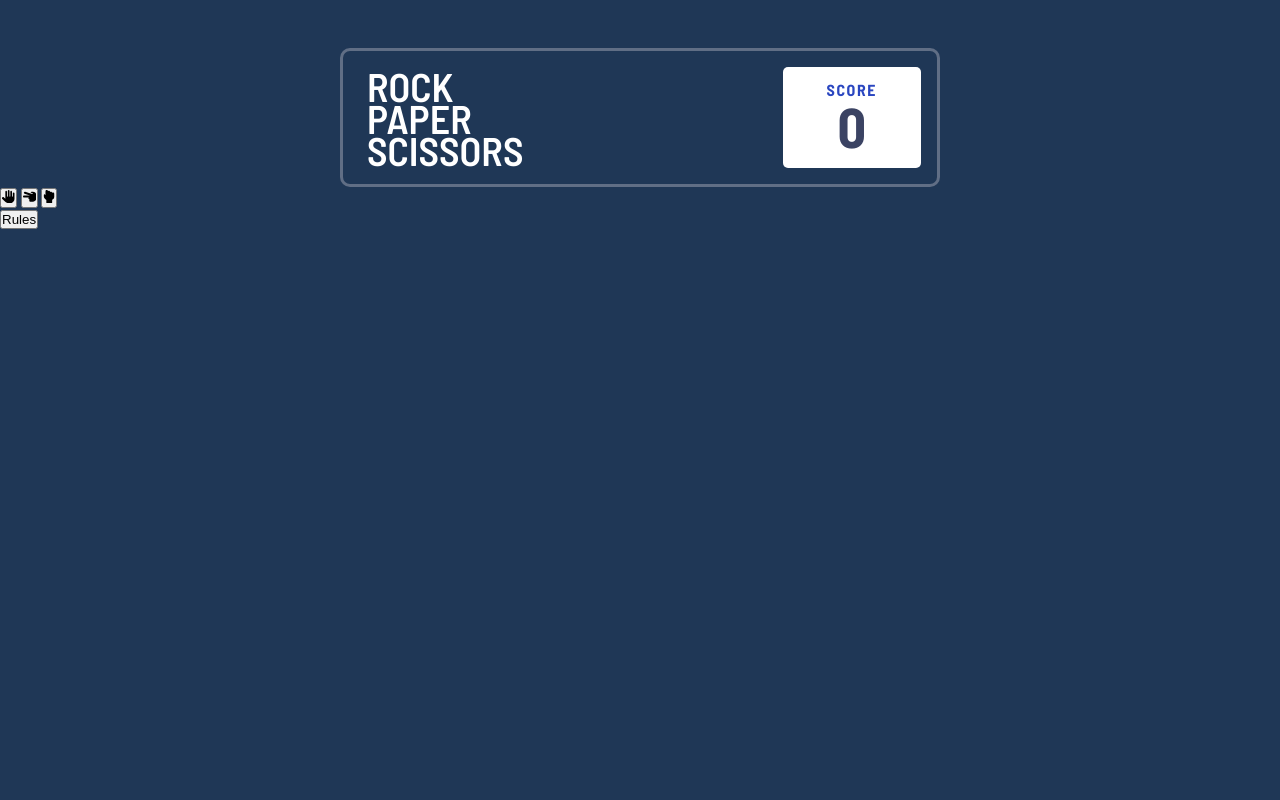
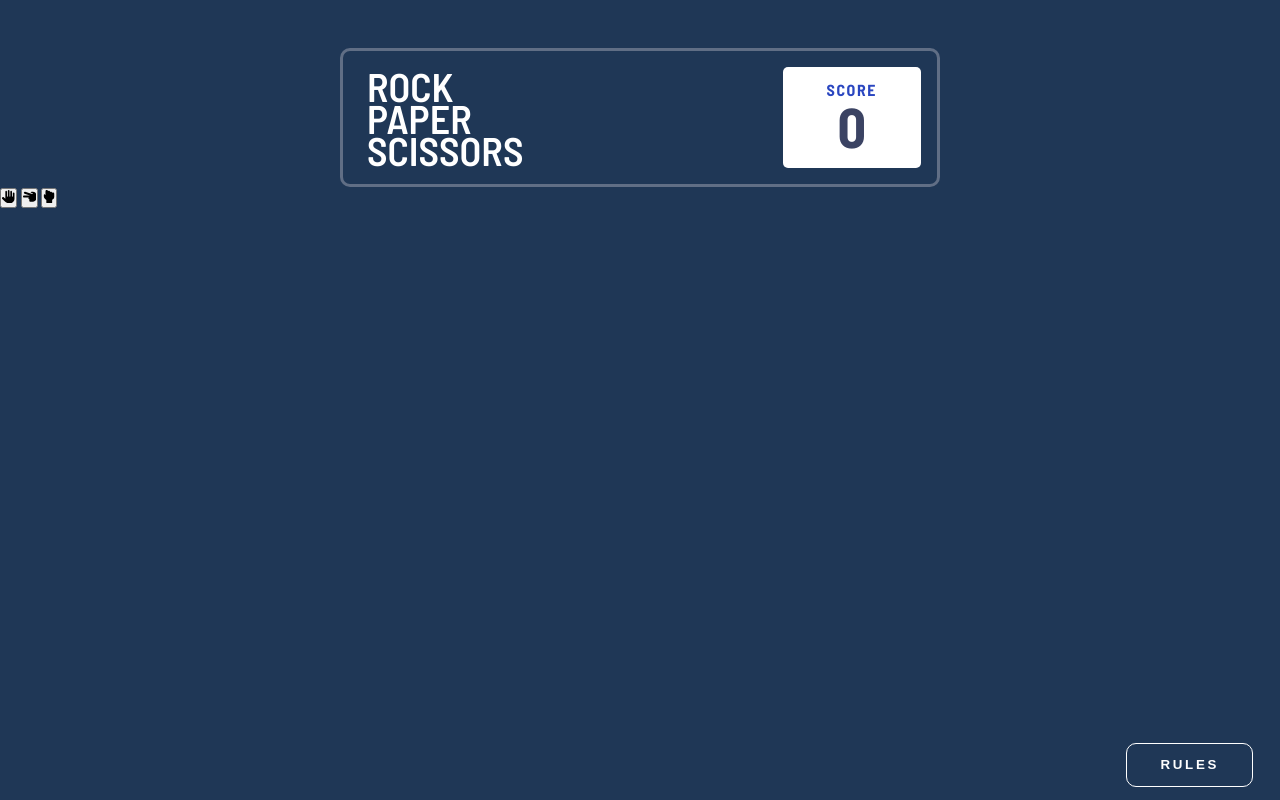
Before and after one commit to elizerdim/rock-paper-scissors, a plain HTML site: page index.html in a window 1280 px wide. Drawn offline with Linux system fonts and the light colour scheme.

Commit message:
Add footer styles

```diff
--- a/index.html
+++ b/index.html
@@ -36,7 +36,7 @@
     </button>
   </main>
   <footer>
-    <button>Rules</button>
+    <button class="rules-btn">Rules</button>
   </footer>
 </body>
 </html>
--- a/styles.css
+++ b/styles.css
@@ -28,6 +28,9 @@ body {
   font-family: "Barlow Semi Condensed", sans-serif;
   background-color: var(--radial-gradient-1);
   text-transform: uppercase;
+  display: flex;
+  flex-direction: column;
+  min-height: 100vh;
 }
 
 header {
@@ -51,7 +54,7 @@ header h1 {
 .score {
   background-color: var(--white);
   text-align: center;
-  width: 28%;
+  width: 35%;
   border-radius: 5px;
   padding: .8em .8em 1.2em .8em;
 }
@@ -68,6 +71,26 @@ header h1 {
   font-weight: 700;
   line-height: .8em;
   margin-top: .1em;
+}
+
+footer {
+  display: flex;
+  justify-content: center;
+  align-items: center;
+  margin-top: auto;
+}
+
+footer .rules-btn {
+  background-color: transparent;
+  border: none;
+  color: var(--white);
+  text-transform: uppercase;
+  border: 1px solid var(--white);
+  border-radius: 10px;
+  padding: 1em 2.5em;
+  letter-spacing: .2em;
+  font-weight: 600;
+  margin-bottom: 3em;
 }
 
 @media only screen and (min-width: 600px) {
@@ -90,4 +113,13 @@ header h1 {
   .score p {
     font-size: 3.5em;
   }
+
+  footer {
+    justify-content: flex-end;
+  }
+
+  footer .rules-btn {
+    margin-right: 2em;
+    margin-bottom: 1em;
+  }
 }
```
